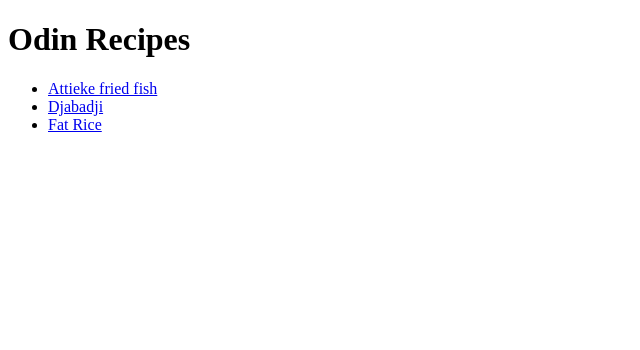
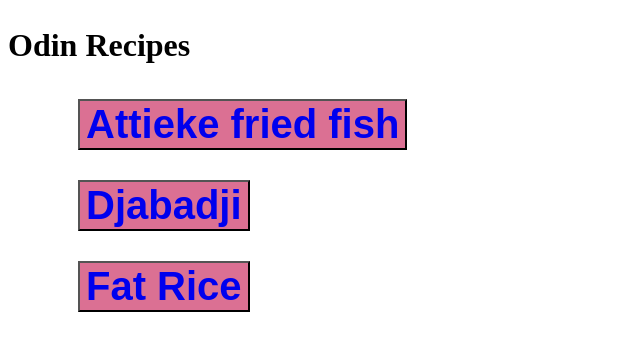
Before and after one commit to danki24/odin-recipes, a plain HTML site: page index.html in a window 1280 px wide. Shown: the whole page, without its empty margins (0-640 px from the left). Drawn offline with Linux system fonts and the light colour scheme.

Commit message:
exercices done

```diff
--- a/index.html
+++ b/index.html
@@ -5,14 +5,15 @@
 <head>
   <meta charset="utf-8">
   <title>Recipes</title>
+  <link rel="stylesheet" href="style.css">
 </head>
 
-<body>
+<body class="home">
   <h1>Odin Recipes</h1>
   <ul>
-    <li><a href="./recipes/attieke.html">Attieke fried fish</a></li>
-    <li><a href="./recipes/djabadji.html">Djabadji</a></li>
-    <li><a href="./recipes/fatrice.html">Fat Rice</a></li>
+    <button><li><a href="./recipes/attieke.html">Attieke fried fish</a></li></button>
+    <button><li><a href="./recipes/djabadji.html">Djabadji</a></li></button>
+    <button><li><a href="./recipes/fatrice.html">Fat Rice</a></li></button>
   </ul>
 </body>
 
--- /dev/null
+++ b/style.css
@@ -0,0 +1,30 @@
+body {
+  font-family: arial, verdana, sans-serif;
+  line-height: 1.5;
+}
+.home {
+  font-family: "Times New Roman", georgia, serif;
+}
+.home a {
+  font-weight: bold;
+  font-size: 40px;
+  text-decoration: none;
+}
+.home button {
+  margin: 30px;
+  background: palevioletred;
+  display: block;
+  color: white;
+}
+.home ul {
+  list-style: none;
+}
+.fat-rice {
+  background-color: darkkhaki;
+}
+.djabadji {
+  background-color: darksalmon;
+}
+.attieke {
+  background-color: coral;
+}
```
Also changed, not shown: recipes/attieke.html (+2 -1 lines), recipes/djabadji.html (+2 -1 lines), recipes/fatrice.html (+2 -1 lines), images/djabadjifrombyniacuisineyoutube.jpeg (deleted).
